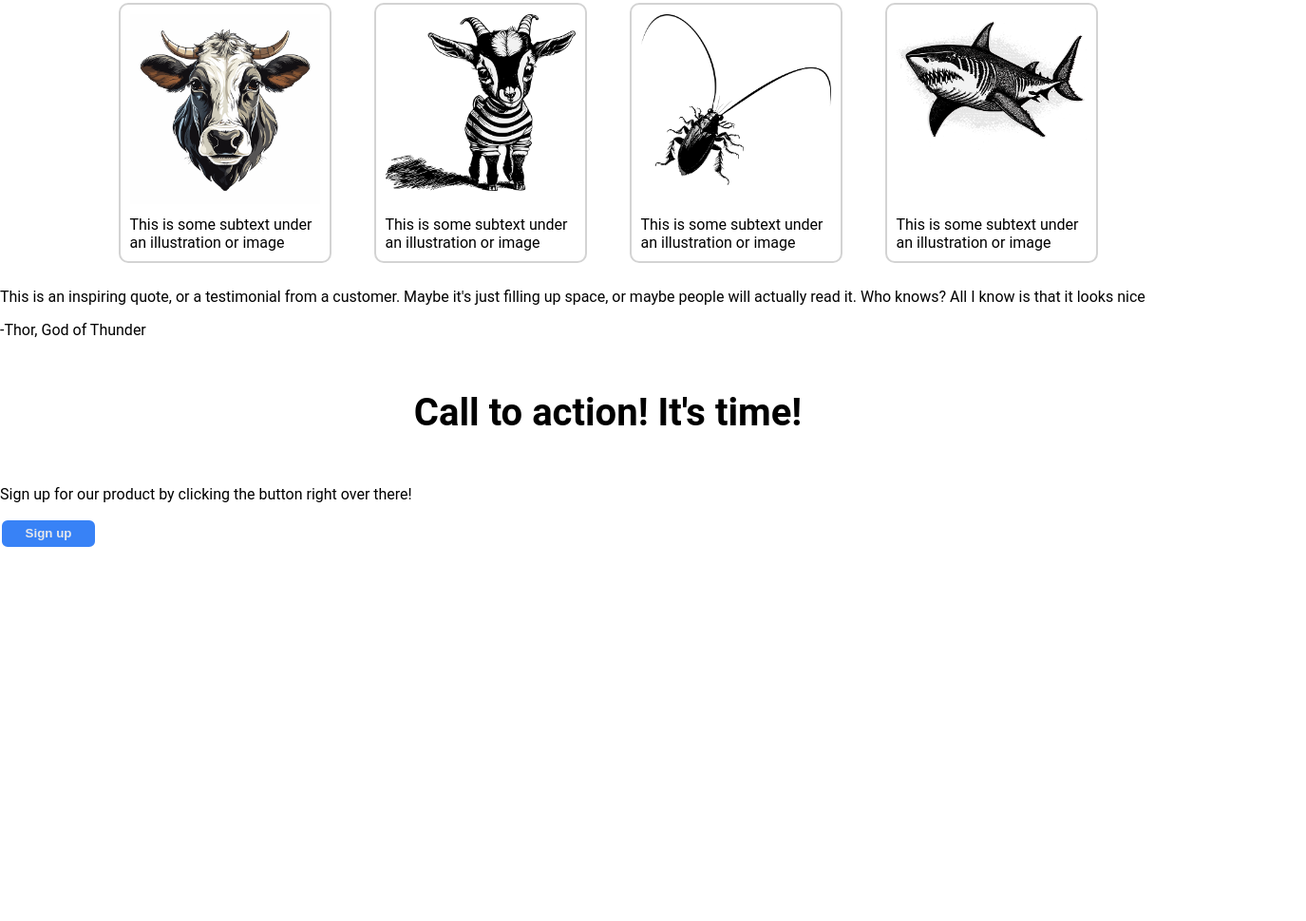
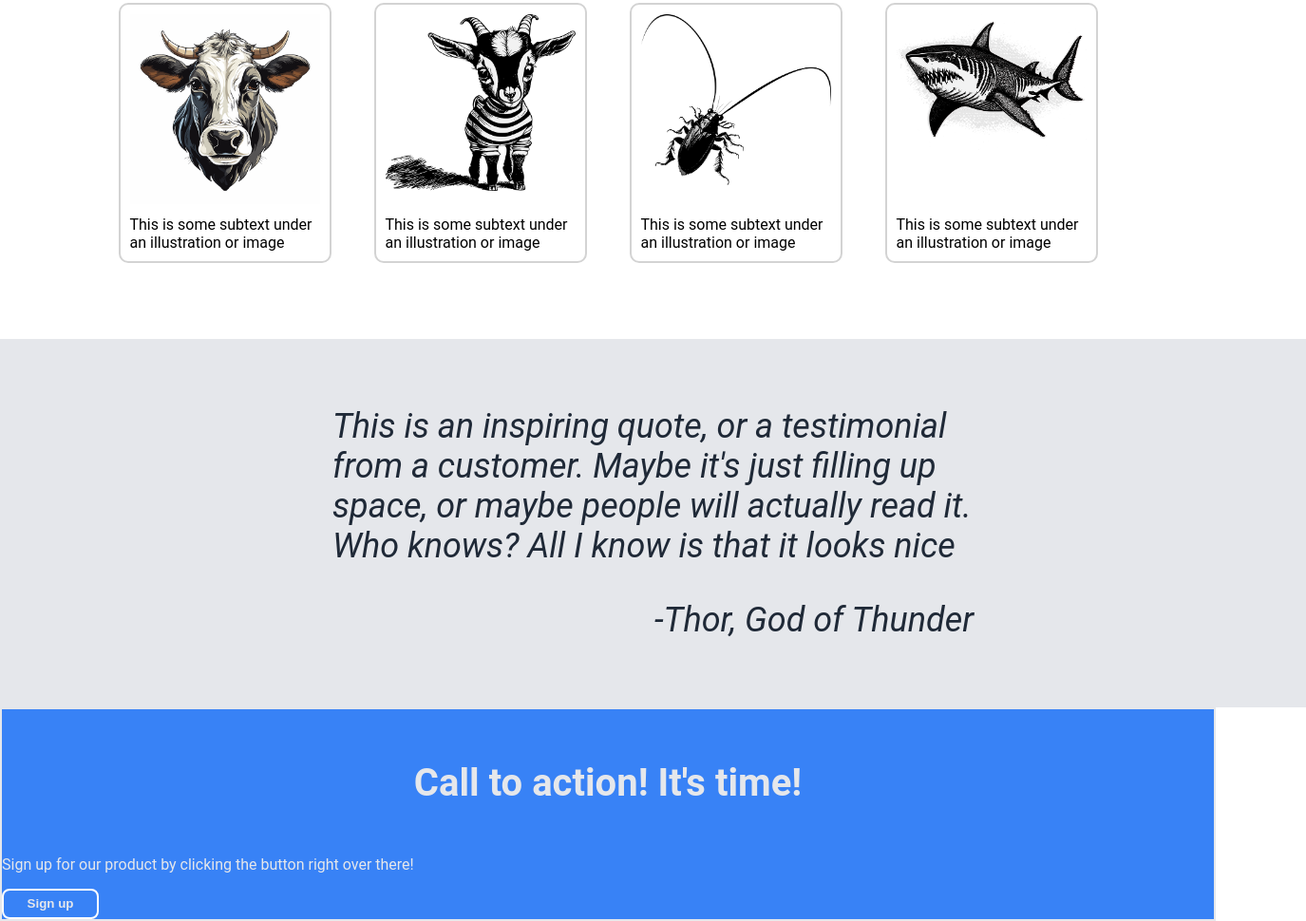
Before and after one commit to JCSAlearn/landing_page, a plain HTML site: page index.html in a window 1280 px wide. Shown: the part 699-1669 px from the top of the page at 95% size, 1375 px wide, since content can reach past the window. Before the commit the page ends 1277 px from the top, so only its background shows below. Drawn offline with Linux system fonts and the light colour scheme.

Commit message:
all components roughly stylised minor tweeks necessary

```diff
--- a/style.css
+++ b/style.css
@@ -102,10 +102,34 @@ h4 {
     margin-bottom: auto;
 }
 
+
+
+/* Quote*/
+
+.quote {
+    background-color:#E5E7EB;
+    font-size: 36px;
+    font-style: italic;
+    color: #1F2937;
+    padding: 35px 350px;
+    margin-top: 70px;
+    flex: 0 1 650px;
+    min-width: 675px;
+}
+
+.quote > .author {
+    text-align: right;
+}
 /*footer*/
 
+.foot {
+    background-color: #3882F6;
+    color: #E5E7EB;
+    border: 2px solid #E5E7EB;
+}
 .foot > .sign {
     border: 2px solid white;
     width: 102px;
     height: 32px;
+    margin: auto;
 }
```
